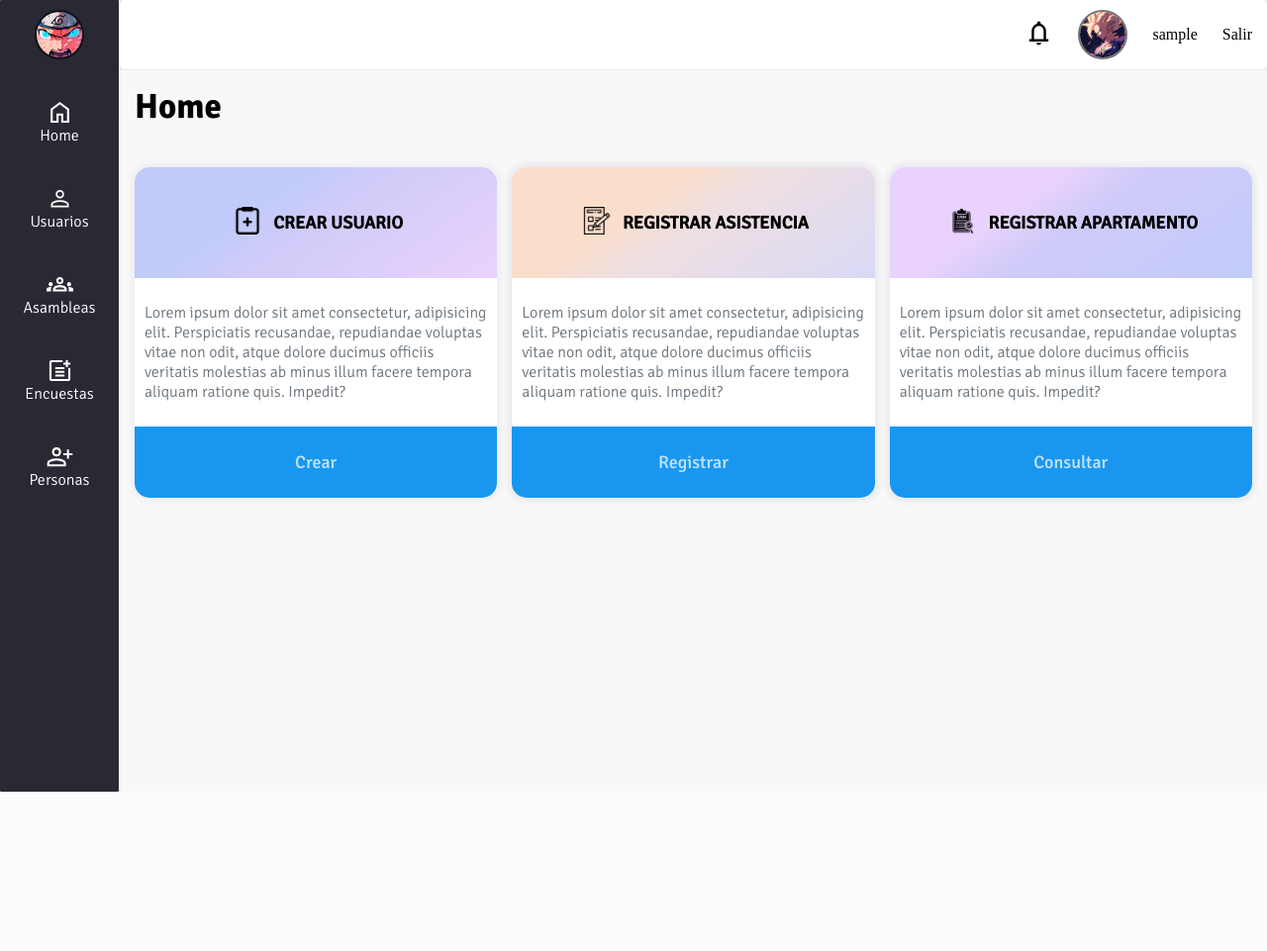
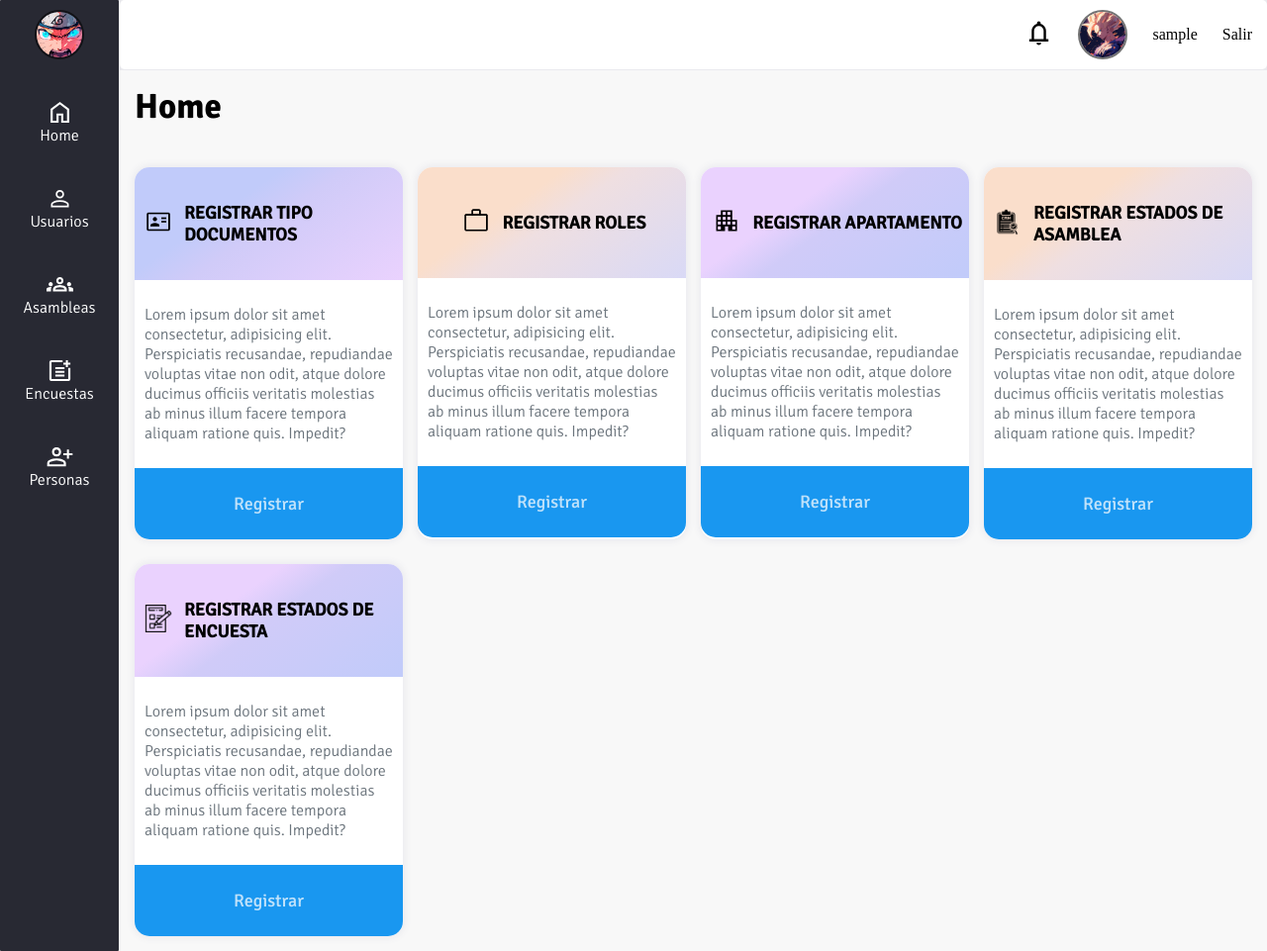
Before and after one commit to JaneiderRT/asamvicbry, a Django app: page /home/ in a window 1280 px wide. Shown: the whole page at 99% size. Before the commit the page ends 800 px from the top, so only its background shows below. Run offline with Django 5.2, Linux system fonts and the light colour scheme; the visitor is signed in with stand-in values (Sample User, id 1).

Commit message:
JRT - feat: Se modifica frontend para home

```diff
--- a/static/css/cards_options.css
+++ b/static/css/cards_options.css
@@ -5,7 +5,7 @@
 .main-content .container .options-main {
     /* background-color: burlywood; */
     display: grid;
-    grid-template-columns: repeat(auto-fit, minmax(200px, 1fr));
+    grid-template-columns: repeat(auto-fit, minmax(250px, 1fr));
     column-gap: 15px;
     row-gap: 25px;
 }
--- a/templates/home.html
+++ b/templates/home.html
@@ -10,9 +10,9 @@
         <div class="card-option">
             <div class="title-card gradient-one">
                 <div class="img-card">
-                    <img src="{% static 'img/add_surveys.png' %}" alt="">
+                    <img src="{% static 'img/identification_type.png' %}" alt="">
                 </div>
-                <h2 class="title">CREAR USUARIO</h2>
+                <h2 class="title">REGISTRAR TIPO DOCUMENTOS</h2>
                 <!-- averiguar si se peude incluir la creación del usuario al formulario de
                      creacion de una persona -->
             </div>
@@ -25,16 +25,16 @@
                 </p>
             </div>
 
-            <a class="button-card" href="{% url 'create_users' %}">Crear</a>
+            <a class="button-card" href="#">Registrar</a>
         </div>
 
-        <div class="card-option">
+        <!-- <div class="card-option"> -->
             <div class="card-option">
                 <div class="title-card gradient-two">
                     <div class="img-card">
-                        <img src="{% static 'img/edit_surveys.png' %}" alt="">
+                        <img src="{% static 'img/person_type.png' %}" alt="">
                     </div>
-                    <h2 class="title">REGISTRAR ASISTENCIA</h2>
+                    <h2 class="title">REGISTRAR ROLES</h2>
                 </div>
 
                 <div class="body-card">
@@ -47,13 +47,13 @@
 
                 <a class="button-card" href="">Registrar</a>
             </div>
-        </div>
+        <!-- </div> -->
 
-        <div class="card-option">
+        <!-- <div class="card-option"> -->
             <div class="card-option">
                 <div class="title-card gradient-three">
                     <div class="img-card">
-                        <img src="{% static 'img/query_surveys.png' %}" alt="">
+                        <img src="{% static 'img/apartment.png' %}" alt="">
                     </div>
                     <h2 class="title">REGISTRAR APARTAMENTO</h2>
                 </div>
@@ -66,8 +66,50 @@
                     </p>
                 </div>
 
-                <a class="button-card" href="{% url 'create_apartamentos' %}">Consultar</a>
+                <a class="button-card" href="{% url 'create_apartamentos' %}">Registrar</a>
             </div>
-        </div>
+        <!-- </div> -->
+
+        <!-- <div class="card-option"> -->
+            <div class="card-option">
+                <div class="title-card gradient-two">
+                    <div class="img-card">
+                        <img src="{% static 'img/query_surveys.png' %}" alt="">
+                    </div>
+                    <h2 class="title">REGISTRAR ESTADOS DE ASAMBLEA</h2>
+                </div>
+
+                <div class="body-card">
+                    <p class="txt-body">
+                        Lorem ipsum dolor sit amet consectetur, adipisicing elit. Perspiciatis recusandae,
+                        repudiandae voluptas vitae non odit, atque dolore ducimus officiis veritatis molestias
+                        ab minus illum facere tempora aliquam ratione quis. Impedit?
+                    </p>
+                </div>
+
+                <a class="button-card" href="">Registrar</a>
+            </div>
+        <!-- </div> -->
+
+        <!-- <div class="card-option"> -->
+            <div class="card-option">
+                <div class="title-card gradient-three">
+                    <div class="img-card">
+                        <img src="{% static 'img/edit_surveys.png' %}" alt="">
+                    </div>
+                    <h2 class="title">REGISTRAR ESTADOS DE ENCUESTA</h2>
+                </div>
+
+                <div class="body-card">
+                    <p class="txt-body">
+                        Lorem ipsum dolor sit amet consectetur, adipisicing elit. Perspiciatis recusandae,
+                        repudiandae voluptas vitae non odit, atque dolore ducimus officiis veritatis molestias
+                        ab minus illum facere tempora aliquam ratione quis. Impedit?
+                    </p>
+                </div>
+
+                <a class="button-card" href="">Registrar</a>
+            </div>
+        <!-- </div> -->
     </div>
 {% endblock %}
```
Also changed, not shown: static/img/apartment.png (added), static/img/identification_type.png (added), static/img/person_type.png (added).
